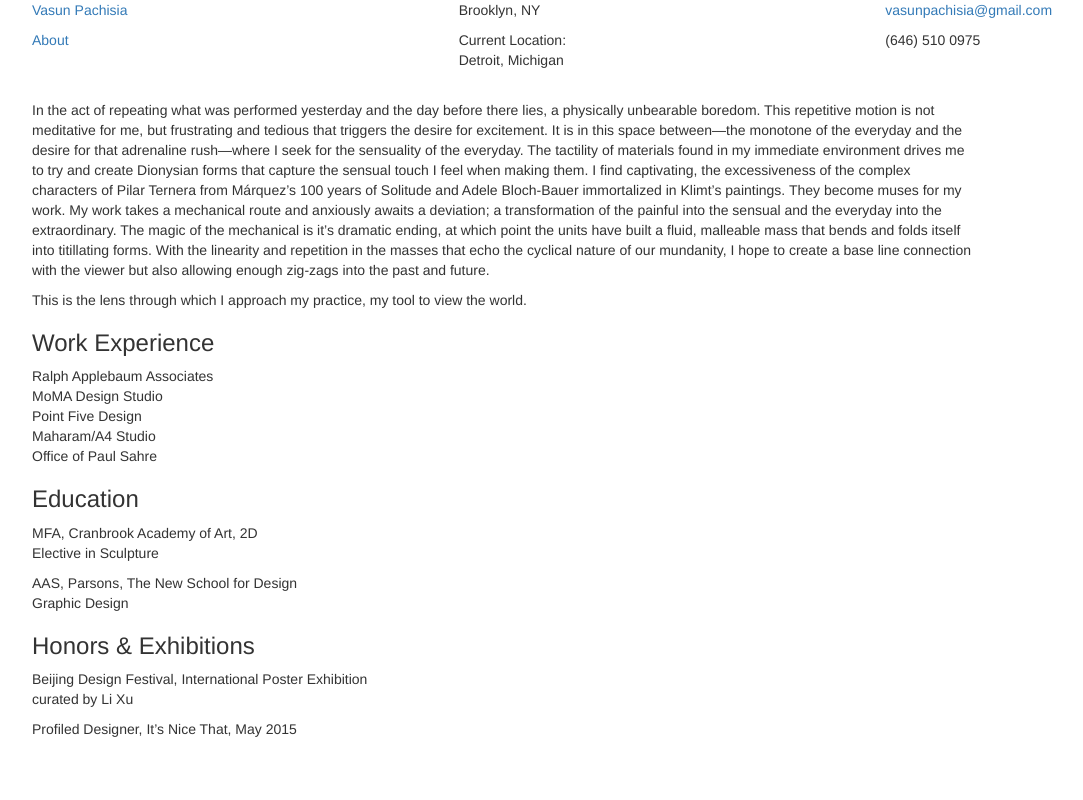
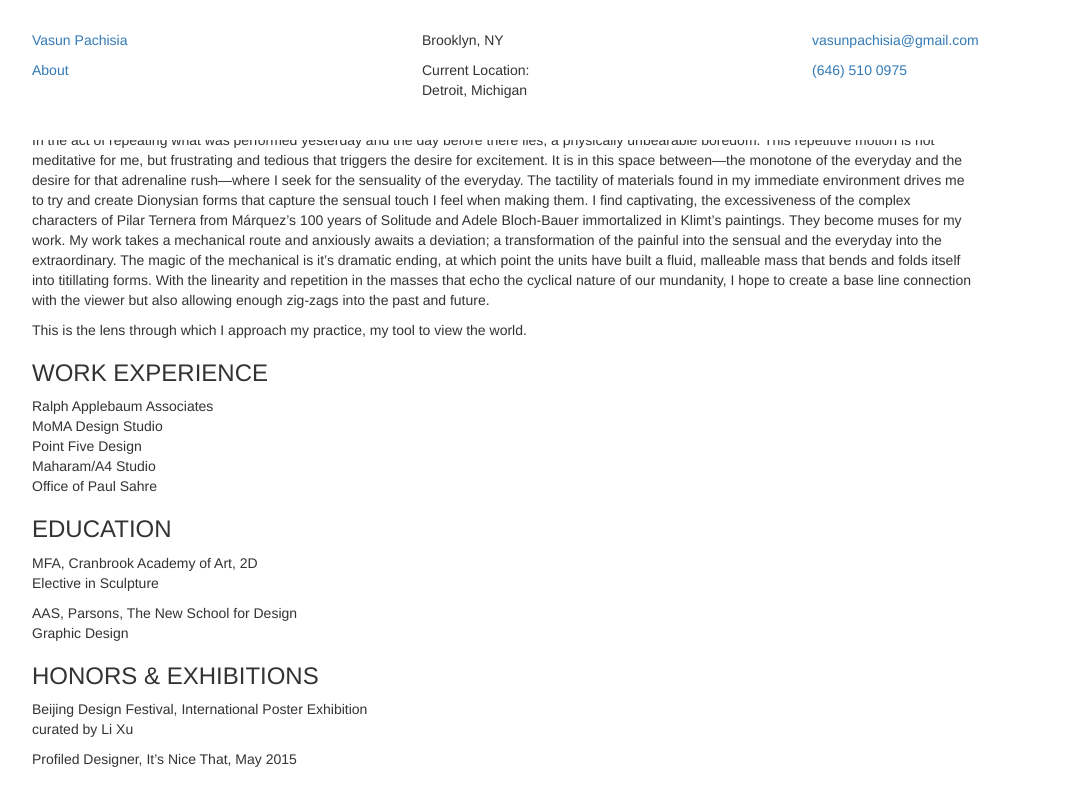
Before and after one commit to ConnectedCat/vasunportfolio, a PHP site: page /about.html in a window 1280 px wide. Shown: the whole page, without its empty margins (38-1121 px from the left). Run offline with PHP 8.4, Linux system fonts and the light colour scheme; some libraries are stand-ins or nearby versions.

Commit message:
Small css changes for the header

```diff
--- a/about.html
+++ b/about.html
@@ -18,10 +18,11 @@
 
   </head>
   <body>
+    <header>
       <div class="container">
-      <header class="row">
+        <div class="row">
           <div class="col-xs-12 col-md-4">
-          <p><a href="index.html">Vasun Pachisia</p>
+            <p><a href="index.html">Vasun Pachisia</a></p>
             <p><a href="about.html">About</a><p>
           </div>
           <div class="col-xs-12 col-md-4">
@@ -31,11 +32,13 @@
           </div>
           <div class="col-xs-12 col-md-4">
             <p><a href="mailto:vasunpachisia@gmail.com">vasunpachisia@gmail.com</a></p>
-          <p>(646) 510 0975</p>
+            <p><a href="tel:16465100975">(646) 510 0975</a></p>
+          </div>
+        </div>
       </div>
     </header>
-
-      <section>
+    <div class="container">
+      <section id="about">
         <div class="row">
           <div class="col-md-10">
             <p>In the act of repeating what was performed yesterday and the day before there lies, a physically unbearable boredom. This repetitive motion is not meditative for me, but frustrating and tedious that triggers the desire for excitement. It is in this space between—the monotone of the everyday and the desire for that adrenaline rush—where I seek for the sensuality of the everyday. The tactility of materials found in my immediate environment drives me to try and create Dionysian forms that capture the sensual touch I feel when making them. I find captivating, the excessiveness of the complex characters of Pilar Ternera from Márquez’s 100 years of Solitude and Adele Bloch-Bauer immortalized in Klimt’s paintings. They become muses for my work. My work takes a mechanical route and anxiously awaits a deviation; a transformation of the painful into the sensual and the everyday into the extraordinary. The magic of the mechanical is it’s dramatic ending, at which point the units have built a fluid, malleable mass that bends and folds itself into titillating forms. With the linearity and repetition in the masses that echo the cyclical nature of our mundanity, I hope to create a base line connection with the viewer but also allowing enough zig-zags into the past and future.</p>
--- a/index.html
+++ b/index.html
@@ -18,7 +18,6 @@
 
   </head>
   <body>
-
     <header>
       <div class="container">
         <div class="row">
@@ -33,7 +32,7 @@
           </div>
           <div class="col-xs-12 col-md-4">
             <p><a href="mailto:vasunpachisia@gmail.com">vasunpachisia@gmail.com</a></p>
-              <p><a href="tel:16465100975">(646) 510 0975</p>
+            <p><a href="tel:16465100975">(646) 510 0975</a></p>
           </div>
         </div>
       </div>
--- a/style.css
+++ b/style.css
@@ -1,15 +1,20 @@
 header {
   position: fixed;
+  padding: 30px 0px;
   width: 100%;
   background-color: white;
   z-index: 100;
 }
 
 section {
-  margin-top: 100px;
+  margin-top: 130px;
 }
 
 .row img {
   max-width: 100%;
   margin-bottom: 30px;
 }
+
+#about h3 {
+  text-transform: uppercase;
+}
```
Lines whose indentation alone changed are shown as unchanged.
